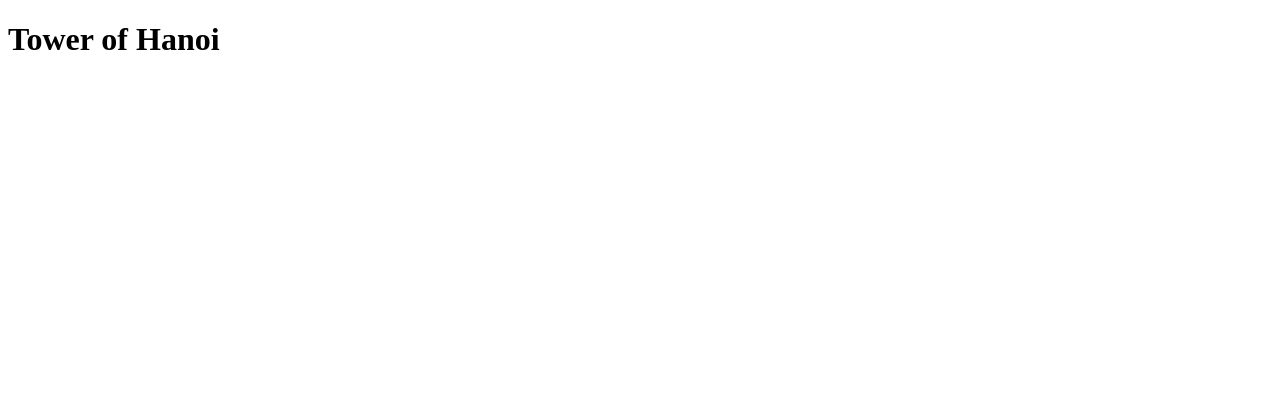
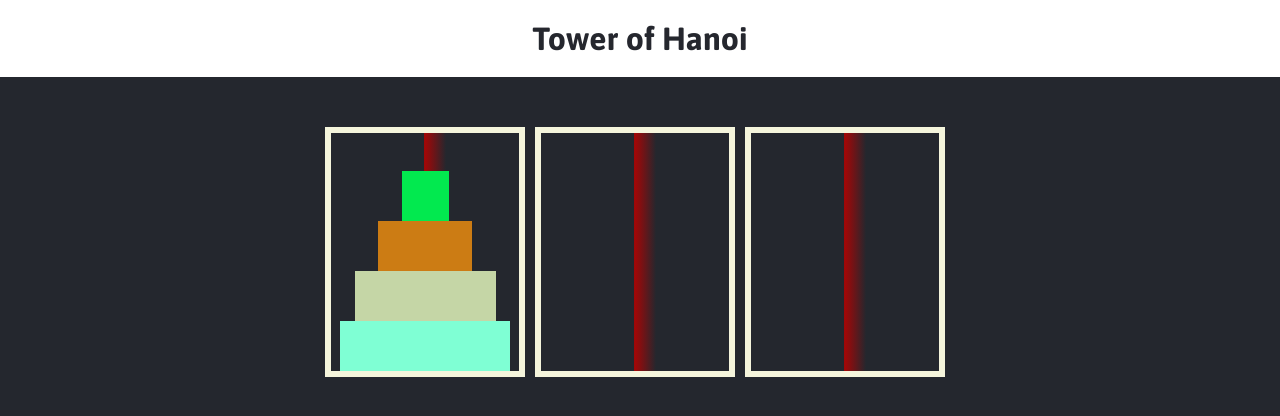
Before and after one commit to karki011/tower-of-hanoi, a plain HTML site: page index.html in a window 1280 px wide. Drawn offline with Linux system fonts and the light colour scheme.

Commit message:
tower and disk created

```diff
--- a/game.js
+++ b/game.js
@@ -1,13 +1,17 @@
+// let nDisk;
+// let start;
+// let destination;
+// let middle;
 
 
- const tower_move = function (nDisk, start, destination, middle) {
-     if( nDisk === 1){
-        console.log(`Move disk ${nDisk} ${start} - ${destination}`);
-     } else {
-        tower_move(nDisk-1, start, middle, destination)
-        console.log(`Move disk ${nDisk } ${start}  -  ${destination}`);
-        tower_move(nDisk-1, middle, destination, start)
-     }
- }
+//  const tower_move = function (nDisk, start, destination, middle) {
+//      if( nDisk === 1){
+//         console.log(`Move disk ${nDisk} ${start} - ${destination}`);
+//      } else {
+//         tower_move(nDisk-1, start, middle, destination)
+//         console.log(`Move disk ${nDisk } ${start}  -  ${destination}`);
+//         tower_move(nDisk-1, middle, destination, start)
+//      }
+//  }
 
-tower_move(3, "A", "C", "B");
+// tower_move(4, "A", "C", "B");
--- /dev/null
+++ b/hanoi.js
@@ -0,0 +1,7 @@
+const tower_1 = document.getElementById("tower_1");
+const disk_1 = document.getElementById("disk1");
+const disk_2 = document.getElementById("disk2");
+const disk_3 = document.getElementById("disk3");
+const disk_4 = document.getElementById("disk4");
+const tower_2 = document.getElementById("tower_2");
+const tower_3 = document.getElementById("tower_3");
--- a/index.html
+++ b/index.html
@@ -1,5 +1,6 @@
 <!DOCTYPE html>
 <html lang="en">
+
 <head>
     <meta charset="UTF-8">
     <meta name="viewport" content="width=device-width, initial-scale=1.0">
@@ -7,19 +8,22 @@
     <link rel="stylesheet" href="style.css">
     <title>Tower of Hanoi</title>
 </head>
+
 <body>
     <header>
         <h1>Tower of Hanoi</h1>
     </header>
-    <div class="towers">
-        <div class="tower"></div>
-        <div class="tower"></div>
-        <div class="tower"></div>
-        <div class="disk"></div>
-        <div class="disk"></div>
-        <div class="disk"></div>
-        <div class="disk"></div>
+    <div class="game-container">
+        <div id="tower_1" class="tower line-in-middle">
+            <div id="disk1" class="disk"></div>
+            <div id="disk2" class="disk"></div>
+            <div id="disk3" class="disk"></div>
+            <div id="disk4" class="disk"></div>
+        </div>
+        <div id="tower_2" class="tower line-in-middle  "></div>
+        <div id="tower_3" class="tower line-in-middle "></div>
     </div>
-    <script src="game.js"></script>
+    <script src="hanoi.js"></script>
 </body>
+
 </html>
--- a/style.css
+++ b/style.css
@@ -0,0 +1,76 @@
+@import url('https://fonts.googleapis.com/css?family=Asap:400,500,700&display=swap');
+
+* {
+    margin: 0;
+    padding: 0;
+    box-sizing: border-box;
+    font-family: Asap, sans-serif;
+}
+
+body {
+    background-color: #24272E;
+}
+
+header {
+    padding: 20px;
+    background: white;
+}
+
+
+header>h1 {
+    color: #25272E;
+    text-align: center;
+}
+
+.game-container {
+    margin-top: 50px;
+    display: flex;
+    align-items: center;
+    justify-content: center;
+}
+
+.tower {
+    height: 200px;
+    display: flex;
+    flex-direction: column-reverse;
+    align-items: center;
+    margin-right: 10px;
+    background-color: bisque;
+    border: 6px solid beige;
+}
+
+.line-in-middle {
+    width: 200px;
+    height: 250px;
+    background: linear-gradient(to right,
+            transparent 0%,
+            transparent calc(50% - 0.81px),
+            rgb(156, 8, 8) calc(50% - 0.8px),
+            rgb(163, 7, 7) calc(50% + 0.21px),
+            transparent calc(50% + 21px),
+            transparent 100%);
+}
+
+#disk1 {
+    background-color: aquamarine;
+    width: 90%;
+    height: 50px;
+}
+
+#disk2 {
+    background-color: rgb(197, 214, 166);
+    width: 75%;
+    height: 50px;
+}
+
+#disk3 {
+    background-color: rgb(204, 124, 20);
+    width: 50%;
+    height: 50px;
+}
+
+#disk4 {
+    background-color: rgb(2, 233, 79);
+    width: 25%;
+    height: 50px;
+}
```
